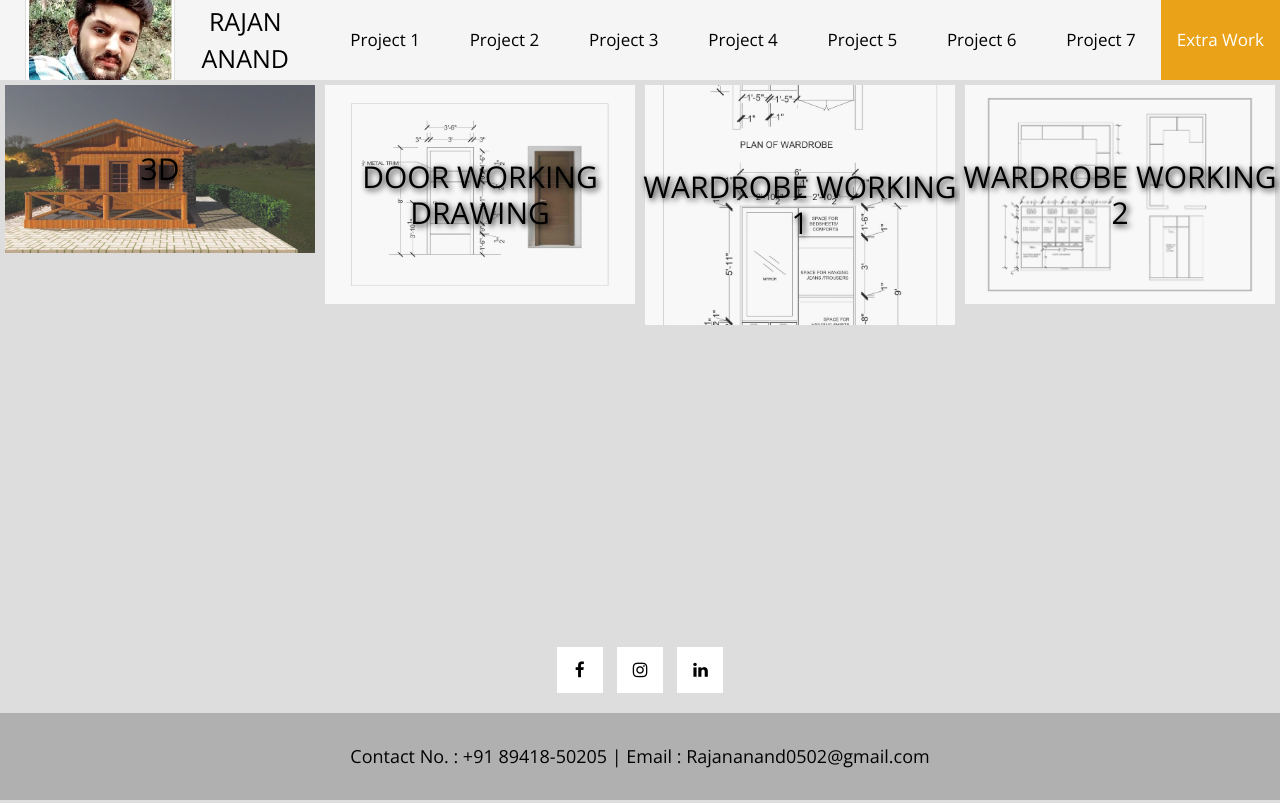
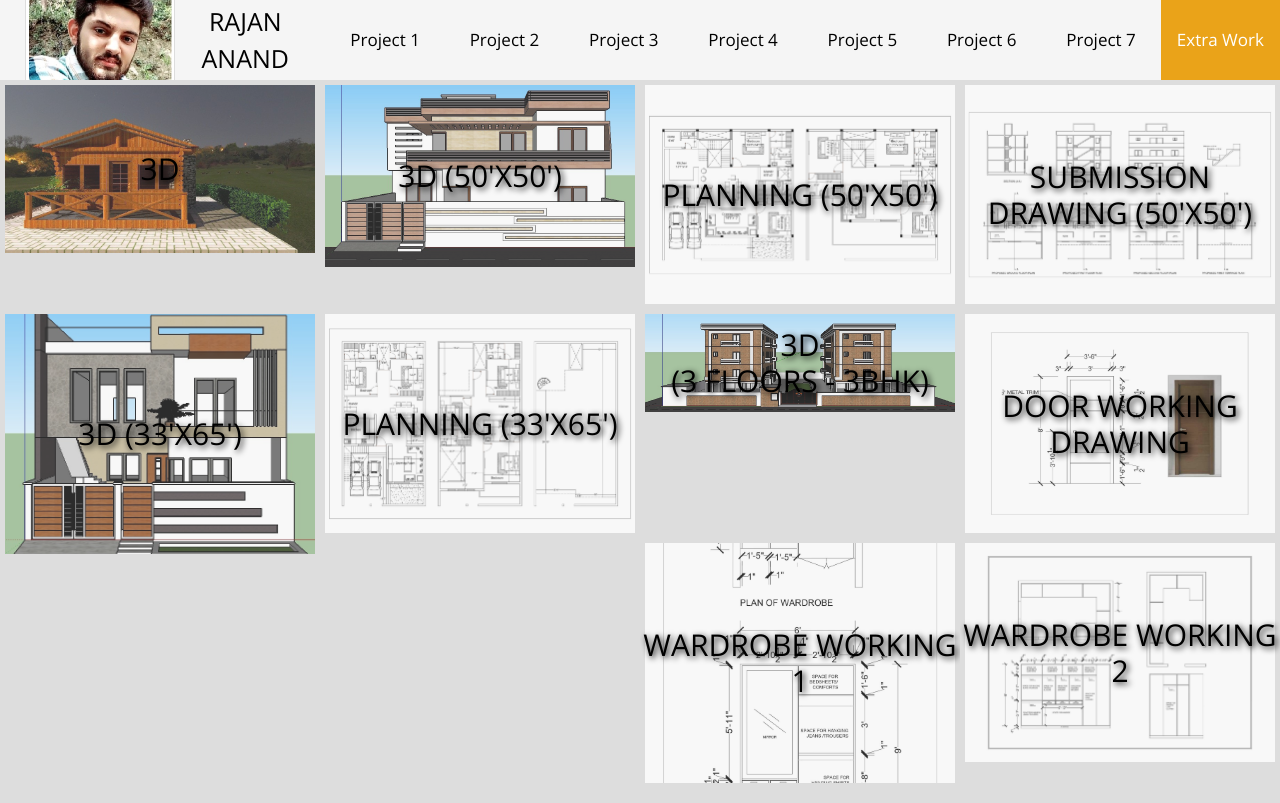
Before and after one commit to Rajan0502/rajan0502.github.io, a plain HTML site: page project8.html in a window 1280 px wide. Shown: the top 803 px of the page. Drawn offline with nearby package versions, Linux system fonts and the light colour scheme.

Commit message:
New Projects Added

```diff
--- a/project8.html
+++ b/project8.html
@@ -113,6 +113,60 @@
                                             <figcaption>
                                                 <h2 class="tm-figure-title">3D</h2>
                                                 <a href="img/extra/1.jpg">View more</a>
+                                            </figcaption>
+                                        </figure>
+                                    </div>
+                                    <div class="grid-item">
+                                        <figure class="effect-sadie">
+                                            <img src="img/extra/1_2.jpg" alt="Image" class="img-fluid tm-img">
+                                            <figcaption>
+                                                <h2 class="tm-figure-title">3D (50'x50')</h2>
+                                                <a href="img/extra/1_2.jpg">View more</a>
+                                            </figcaption>
+                                        </figure>
+                                    </div>
+                                    <div class="grid-item">
+                                        <figure class="effect-sadie">
+                                            <img src="img/extra/1_3.jpg" alt="Image" class="img-fluid tm-img">
+                                            <figcaption>
+                                                <h2 class="tm-figure-title">Planning (50'x50')</h2>
+                                                <a href="img/extra/1_3.jpg">View more</a>
+                                            </figcaption>
+                                        </figure>
+                                    </div>
+                                    <div class="grid-item">
+                                        <figure class="effect-sadie">
+                                            <img src="img/extra/1_4.jpg" alt="Image" class="img-fluid tm-img">
+                                            <figcaption>
+                                                <h2 class="tm-figure-title">Submission Drawing (50'x50')</h2>
+                                                <a href="img/extra/1_4.jpg">View more</a>
+                                            </figcaption>
+                                        </figure>
+                                    </div>
+                                    <div class="grid-item">
+                                        <figure class="effect-sadie">
+                                            <img src="img/extra/1_5.jpg" alt="Image" class="img-fluid tm-img">
+                                            <figcaption>
+                                                <h2 class="tm-figure-title">3D (33'x65')</h2>
+                                                <a href="img/extra/1_5.jpg">View more</a>
+                                            </figcaption>
+                                        </figure>
+                                    </div>
+                                    <div class="grid-item">
+                                        <figure class="effect-sadie">
+                                            <img src="img/extra/1_6.jpg" alt="Image" class="img-fluid tm-img">
+                                            <figcaption>
+                                                <h2 class="tm-figure-title">Planning (33'x65')</h2>
+                                                <a href="img/extra/1_6.jpg">View more</a>
+                                            </figcaption>
+                                        </figure>
+                                    </div>
+                                    <div class="grid-item">
+                                        <figure class="effect-sadie">
+                                            <img src="img/extra/1_7.jpg" alt="Image" class="img-fluid tm-img">
+                                            <figcaption>
+                                                <h2 class="tm-figure-title">3D<br>(3 Floors - 3BHK)</h2>
+                                                <a href="img/extra/1_7.jpg">View more</a>
                                             </figcaption>
                                         </figure>
                                     </div>
```
Also changed, not shown: img/extra/1_2.jpg (added), img/extra/1_3.jpg (added), img/extra/1_4.jpg (added), img/extra/1_5.jpg (added), img/extra/1_6.jpg (added), img/extra/1_7.jpg (added).
